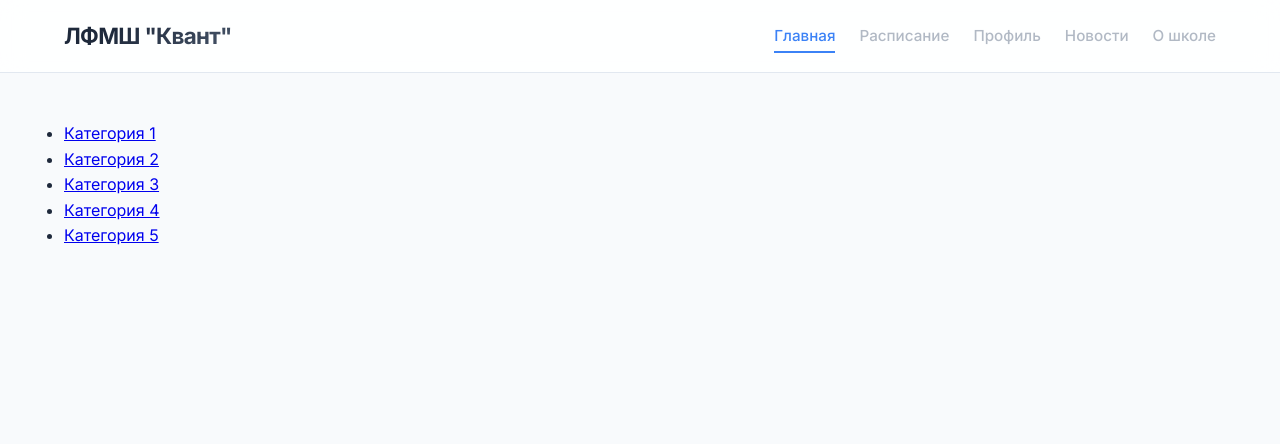
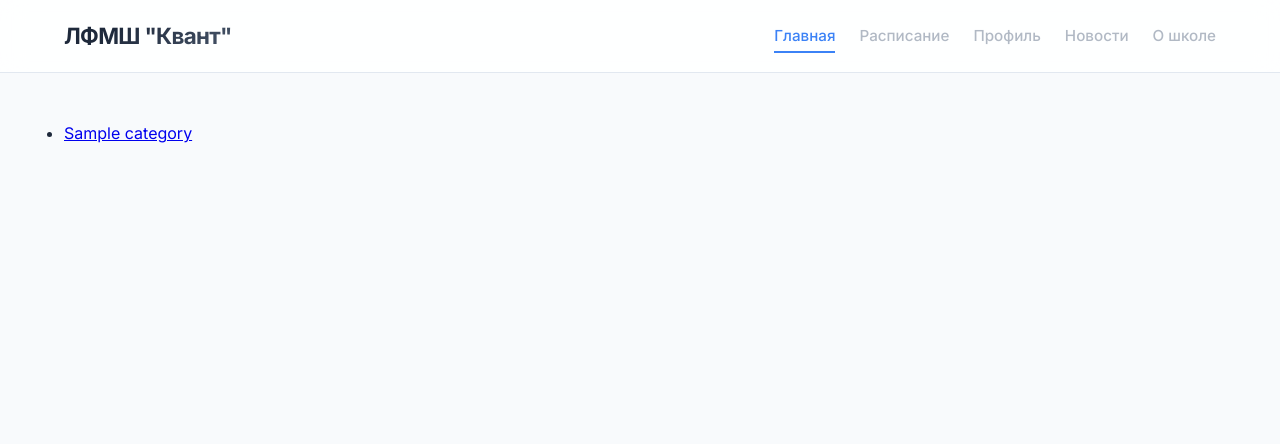
Before and after one commit to quantCamp/kvant_django_site, a Django app: template library/templates/library.html in a window 1280 px wide. Shown: the top 444 px of the page. Run offline with Django 5.2, Linux system fonts and the light colour scheme; the template is opened without the code that fills it: values that come from a table or form of the project are taken from there, others are empty; tables that the repository leaves empty hold one stand-in row (values such as "Sample post").

Commit message:
Надо сделать ДБ

```diff
--- a/library/templates/library.html
+++ b/library/templates/library.html
@@ -1,10 +1,8 @@
 {% extends "base.html" %}
 {% block content %}
-<ul>
-    <li><a href="#">Категория 1</a></li>
-    <li><a href="#">Категория 2</a></li>
-    <li><a href="#">Категория 3</a></li>
-    <li><a href="#">Категория 4</a></li>
-    <li><a href="#">Категория 5</a></li>
+<ul class="category-list">
+    {% for category in categories %}
+    <li><a href="/library/{{ category.id }}">{{ category.name }}</a></li>
+    {% endfor %}
 </ul>
 {% endblock %}
--- a/library/urls.py
+++ b/library/urls.py
@@ -4,4 +4,5 @@ from django.urls import path
 
 urlpatterns = [
     path('', views.main_page),
+    path('<int:category>/', views.category_page),
 ]
```
Also changed, not shown: library/templates/category.html (added, +8 -0 lines), library/views.py (+6 -1 lines).
